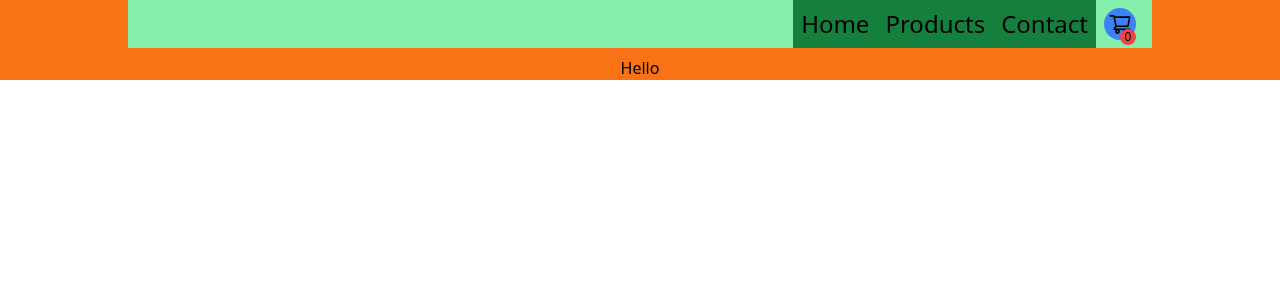
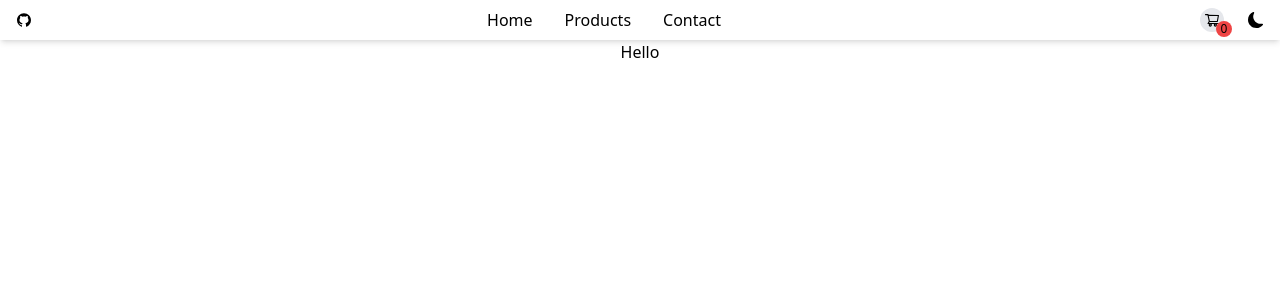
Before and after one commit to Complexlity/eCommerce-site, a React (Vite) app: page / in a window 1280 px wide. Shown: the top 300 px of the page. Built offline with nearby package versions, Linux system fonts and the light colour scheme.

Commit message:
Add github and dark mode icons

```diff
--- a/src/App.tsx
+++ b/src/App.tsx
@@ -5,7 +5,7 @@ import Cart from "./components/Cart";
 
 function App() {
   return (
-    <div className="App   bg-orange-500 text-center">
+    <div className="App text-center">
       <Router>
         <Navbar />
         <Cart />
--- a/src/components/CartItems.tsx
+++ b/src/components/CartItems.tsx
@@ -56,7 +56,7 @@ const Items: FC<Props> = ({ items }) => {
       </div>
       <div className="grid flex-1 gap-1 p-2 ">
         <h1>{name}</h1>
-        <p>{price}</p>
+        <p>${price}</p>
         <div className=" flex items-center justify-center gap-3 ">
           <button
             className="flex h-8 w-8 items-center justify-center rounded-md
--- a/src/components/Navbar.tsx
+++ b/src/components/Navbar.tsx
@@ -1,36 +1,50 @@
 import { Link } from "react-router-dom";
-import { AiOutlineShoppingCart } from "react-icons/ai";
+import { AiOutlineShoppingCart, AiFillGithub } from "react-icons/ai";
+import { BsFillSunFill, BsMoonFill } from "react-icons/bs";
 import type { RootState } from "../store/index.js";
 import { useDispatch, useSelector } from "react-redux";
 import { toggleOverlay } from "../store/overlay.js";
+import { Badge } from "@mui/material";
 
 const Navbar = () => {
   const count = useSelector((state: RootState) => state.counter.value);
   const overlay = useSelector((state: RootState) => state.overlay);
   const dispatch = useDispatch();
   return (
-    <ul className="mx-auto mb-2 flex w-4/5 items-center justify-end bg-green-300 px-4 text-2xl">
-      <li className="h-full bg-green-700 py-2 px-2 hover:bg-green-400 hover:text-gray-200">
+    <nav className="flex items-center justify-between px-4 shadow-md">
+      <div>
+        <AiFillGithub />
+      </div>
+      <ul className="mx-auto flex items-center justify-end gap-4">
+        <li className="h-full  py-2 px-2">
           <Link to={"/"}>Home</Link>
         </li>
-      <li className="h-full bg-green-700 py-2  px-2 hover:bg-green-400 hover:text-gray-200">
+        <li className="h-full  py-2  px-2">
           <Link to={"/products"}>Products</Link>
         </li>
-      <li className="h-full bg-green-700 py-2  px-2 hover:bg-green-400 hover:text-gray-200">
+        <li className="hover h-full  py-2  px-2">
           <Link to={"/contact"}>Contact</Link>
         </li>
-      <li className="ml-2 h-full">
+        <li className="ml-2 h-full"></li>
+      </ul>
+      <div className="flex items-center gap-6">
         <div
-          className=" relative grid  items-center justify-center rounded-full bg-blue-500 p-1 hover:scale-[110%]"
+          className=" relative grid  items-center justify-center rounded-full bg-gray-200 p-1 hover:scale-[110%]"
           onClick={() => dispatch(toggleOverlay())}
         >
+          <Badge>
             <AiOutlineShoppingCart cursor={"pointer"} height="100%" />
+          </Badge>
           <span className="absolute bottom-[-.3rem] left-4 flex h-[1rem] w-[1rem]  items-center justify-center rounded-full bg-red-500 text-xs">
             {count}
           </span>
         </div>
-      </li>
-    </ul>
+        <div>
+          {/* <BsFillSunFill /> */}
+          <BsMoonFill />
+        </div>
+      </div>
+    </nav>
   );
 };
 
```
Lines whose indentation alone changed are shown as unchanged.
